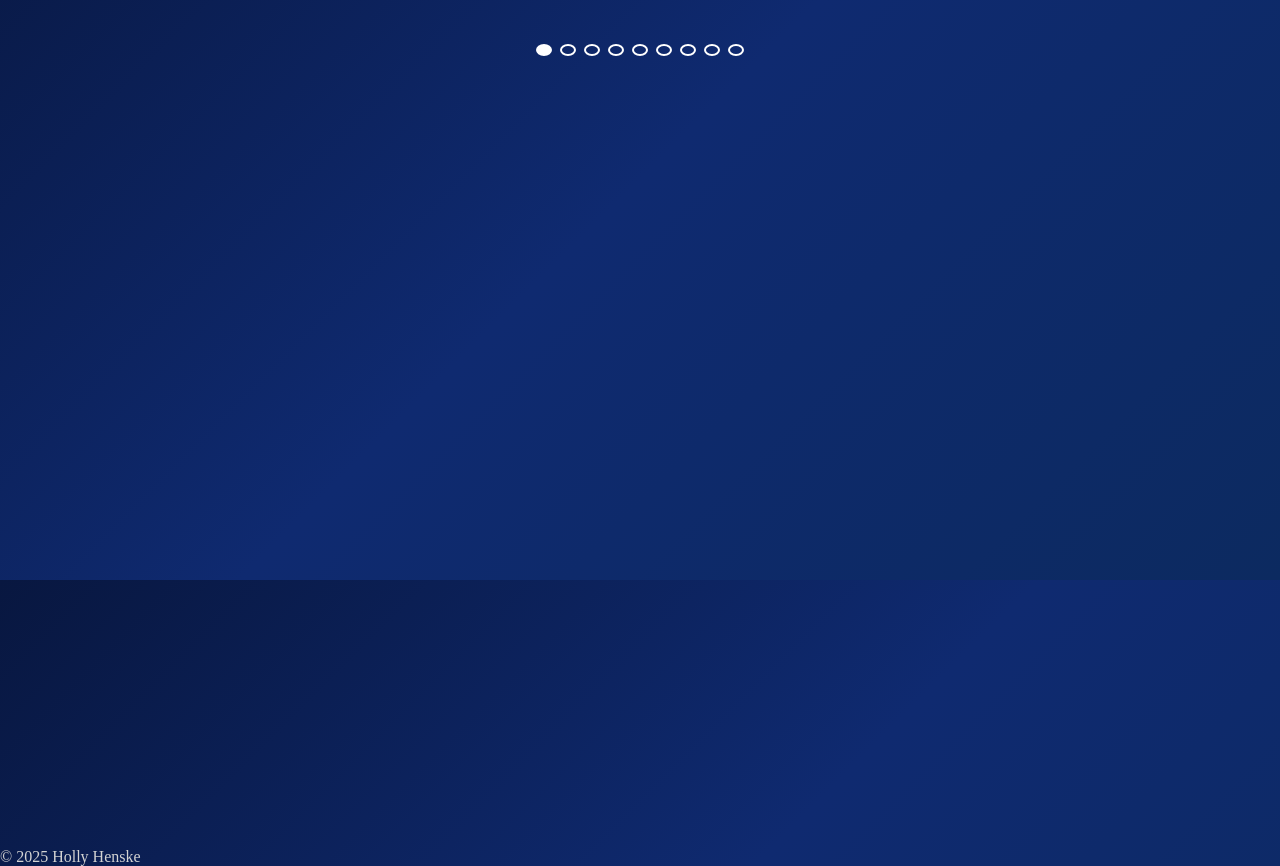
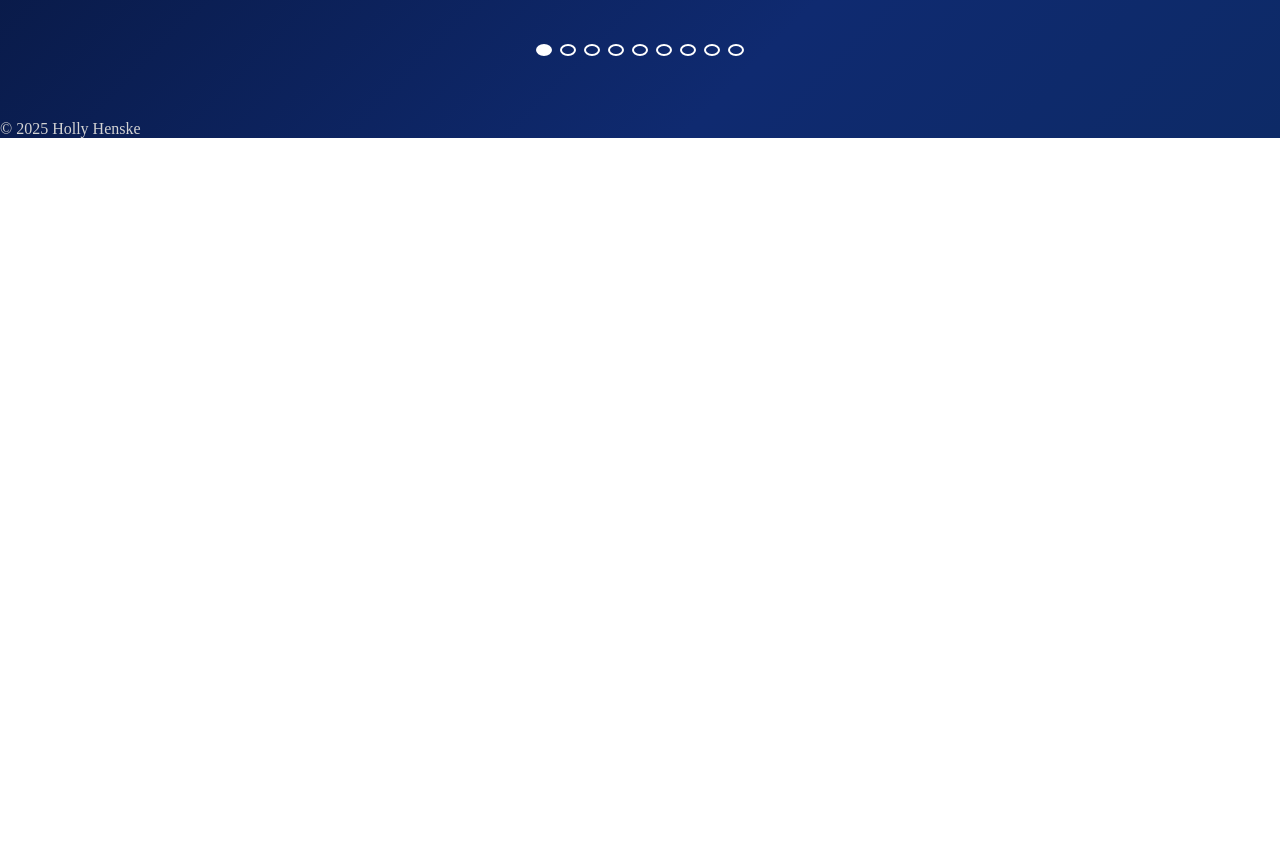
Before and after one commit to hhenske/portfolio25, a React (Create React App) app: page /portfolio25/category/bubble-io-developer in a window 1280 px wide. Shown: the part 1020-1886 px from the top of the page. After the commit the page ends 1158 px from the top, so only its background shows below. Built offline with nearby package versions, Linux system fonts and the light colour scheme; a web font is replaced by a local one.

Commit message:
site finished, needs accessibility features

```diff
--- a/src/components/CategoryCard.js
+++ b/src/components/CategoryCard.js
@@ -91,23 +91,6 @@ const CategoryCard = ({ category, carouselItems, collageImages }) => {
           ))}
         </div>
       </section>
-
-      <section className="collage-section">
-        <div className="collage-grid">
-          {collageImages.map((img, index) => (
-            <div
-              key={index}
-              className={`collage-item collage-item-${index + 1}`}
-            >
-              <img
-                src={img.src}
-                alt={img.alt}
-                loading="lazy"
-              />
-            </div>
-          ))}
-        </div>
-      </section>
     </div>
   );
 };
--- a/src/data/categoryData.js
+++ b/src/data/categoryData.js
@@ -85,9 +85,6 @@ export const categoryData = {
         caption: "Backend to a Petstore app",
         description: "In the IBM FUll-Stack course, I learned a lot, including what a swagger is. I gained experience working in a CLI, scripting, and performing operations without a front-end. I will always prefer interacting with a front-end, but the background knowledge is great to have."
       }
-    ],
-    collageImages: [
-
     ]
   },
   "ux-designer": {
@@ -143,9 +140,6 @@ export const categoryData = {
         caption: "Shopping app, Mobile first",
         description: "Experimentation with designing mobile first."
       }
-    ],
-    collageImages: [
-
     ]
   },
   "bubble-io-developer": {
@@ -196,9 +190,6 @@ export const categoryData = {
         caption: "Mobile design",
         description: "Learning to use Bubble's new mobile editor to create a grocery list app"
       }
-    ],
-    collageImages: [
-
     ]
   }
 };
```
